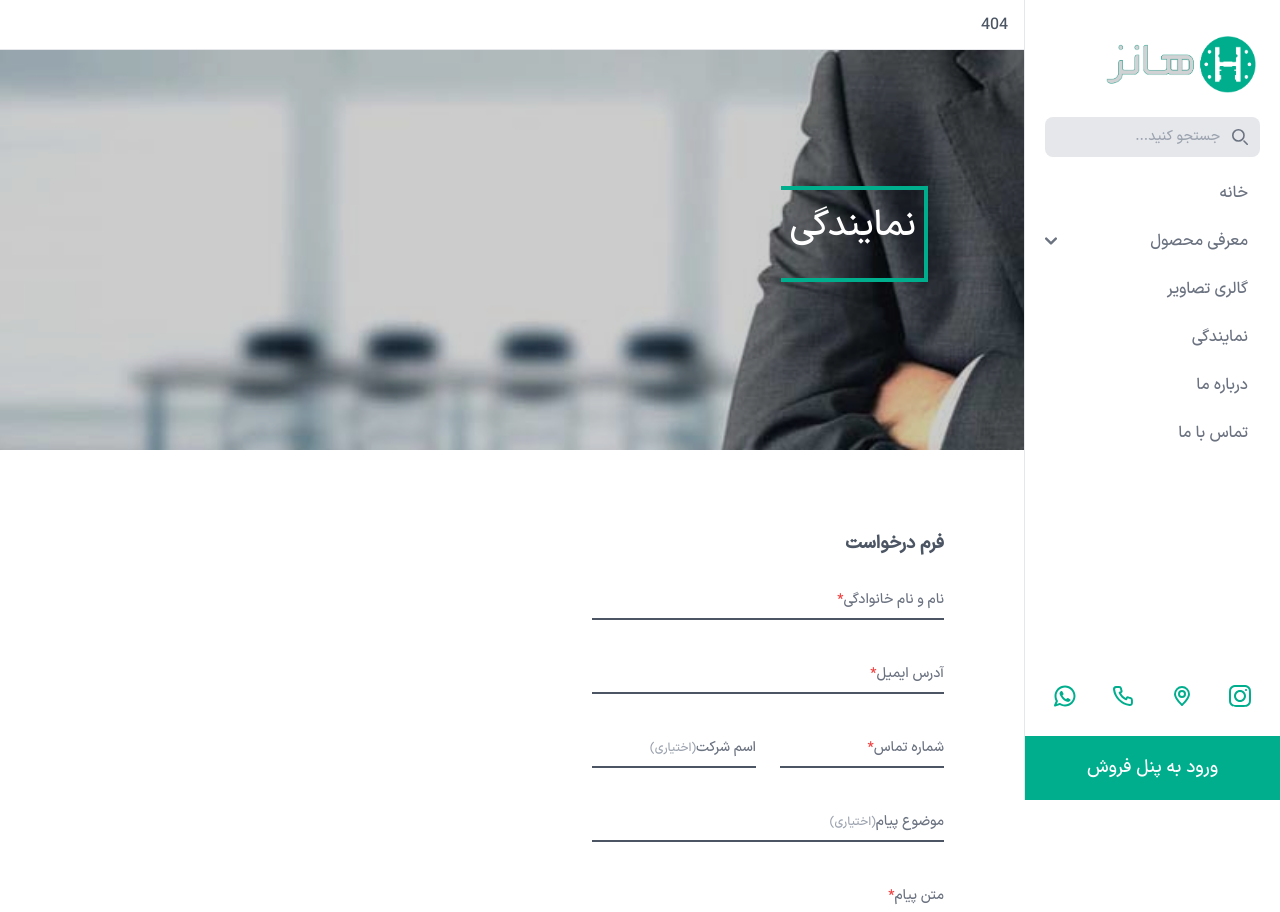
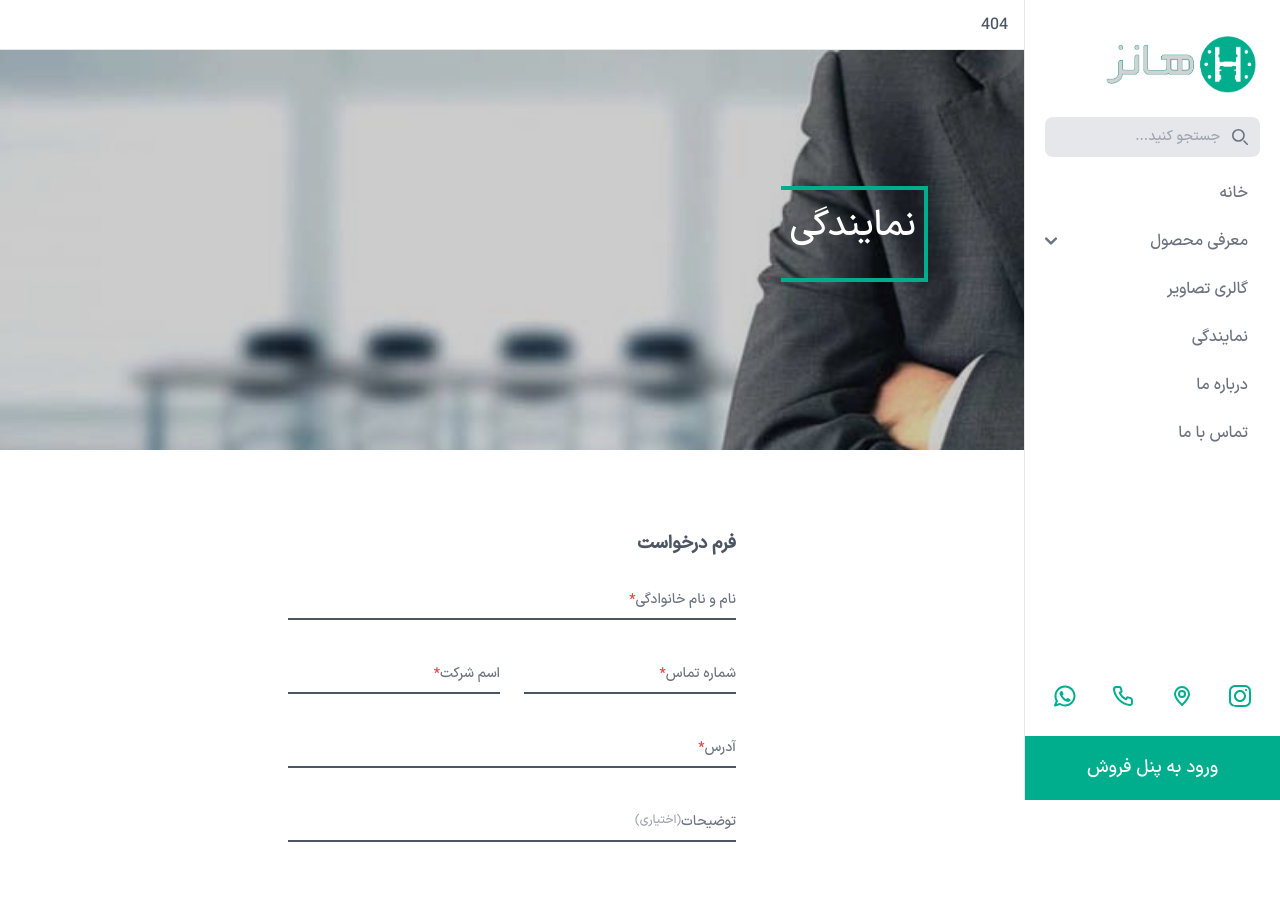
Before and after one commit to zahra-hsb/hanz-, a Next.js app: page /Agency in a window 1280 px wide. Shown: the top 912 px of the page. Built offline with nearby package versions, Linux system fonts and the light colour scheme.

Commit message:
agency form edited

```diff
--- a/src/components/agencyComponents/AgencyForm/index.jsx
+++ b/src/components/agencyComponents/AgencyForm/index.jsx
@@ -1,10 +1,106 @@
 import Form from "@/components/contactUsComponents/Form"
+import { useState, useEffect } from "react"
+import emailjs from 'emailjs-com';
 
 const AgencyForm = () => {
+    const [email, setEmail] = useState('')
+    const [tel, setTel] = useState('')
+    const [isEmailValid, setIsValid] = useState(false)
+    const [isMobileValid, setMobileValid] = useState(false)
+
+    const [values, setValues] = useState({
+        fullName: '',
+        tel: '',
+        company: '',
+        address: '',
+        description: ''
+    });
+    const [status, setStatus] = useState('');
+    function handleSubmit(event) {
+        event.preventDefault()
+        if (!isEmailValid || !isMobileValid) {
+            setStatus({ message: 'لطفا ایمیل یا شماره تماس را به درستی وارد کنید.', messageColor: 'text-red-500' });
+            console.log('not valid')
+
+        } else {
+            emailjs.send('service_u48ym1p', 'template_oq6pgux', values, 'Vtwq3EtwQskHbElPW')
+                .then(response => {
+                    console.log('SUCCESS!')
+                    setValues({
+                        fullName: '',
+                        tel: '',
+                        company: '',
+                        address: '',
+                        description: ''
+                    });
+                    setStatus({ message: 'پیام شما با موفقیت ارسال شد', messageColor: 'text-green' })
+                }, error => {
+                    setStatus({ message: 'پیام ارسال نشد', messageColor: 'text-red-500' })
+                });
+
+        }
+    }
+
+
+    const handleEmailChange = (e) => {
+        setEmail(e.target.value)
+        const emailRegex = /^[^\s@]+@[^\s@]+\.[^\s@]+$/;
+        setIsValid(emailRegex.test(e.target.value))
+    }
+
+    const handleMobileChange = (e) => {
+        setTel(e.target.value)
+        const mobileRegex = /^(0|0098|\+98)9(0[1-5]|[1 3]\d|2[0-2]|98)\d{7}$/;
+        setMobileValid(mobileRegex.test(e.target.value))
+    }
+
+    useEffect(() => {
+        if (status === 'SUCCESS') {
+            setTimeout(() => {
+                setStatus('');
+            }, 1000);
+        }
+    }, [status]);
+
+    const handleChange = (e) => {
+        setValues({
+            ...values,
+            [e.target.name]: e.target.value
+        })
+    }
     return (
         <>
-            <Form />
+            <div className='max-w-md mx-auto'>
+                <div className='flex items-center lg:justify-start justify-center pb-5'>
+                    <h2 className='font-bold text-lg text-gray-600 '>فرم درخواست</h2>
+                </div>
+                <form onSubmit={handleSubmit}>
+                    <div className="relative z-0 w-full mb-8 group">
+                        <input value={values.fullName} name='fullName' onChange={handleChange} type="text" id="floating_first_name" className="block py-2.5 px-0 w-full text-sm text-gray-900 bg-transparent border-0 border-b-2 border-gray-600 appearance-none focus:outline-none focus:ring-0 focus:border-green peer" placeholder=" " required />
+                        <label htmlFor="floating_first_name" className="peer-focus:font-medium absolute text-sm text-gray-500 duration-300 transform -translate-y-6 scale-75 top-3 -z-10 origin-[0] peer-focus:start-0 rtl:peer-focus:translate-x-1/4 peer-focus:text-green peer-placeholder-shown:scale-100 peer-placeholder-shown:translate-y-0 peer-focus:scale-75 peer-focus:-translate-y-6 flex justify-start"><p>نام و نام خانوادگی</p><p className="text-red-500">*</p></label>
+                    </div>
+                    <div className="grid md:grid-cols-2 md:gap-6">
+                        <div className="relative z-0 w-full mb-8 group">
+                            <input value={values.tel} maxLength={11} name='tel' onKeyUp={(e) => handleMobileChange(e)} onChange={handleChange} type="tel" id="floating_phone" className={`${isMobileValid ? `border-green` : `focus:border-red-500`} block py-2.5 px-0 w-full text-sm text-gray-900 bg-transparent border-0 border-b-2 border-gray-600 appearance-none focus:outline-none focus:ring-0 peer`} placeholder=" " required />
+                            <label htmlFor="floating_phone" className="peer-focus:font-medium absolute text-sm text-gray-500 duration-300 transform -translate-y-6 scale-75 top-3 -z-10 origin-[0] peer-focus:start-0 rtl:peer-focus:translate-x-1/4 peer-focus:text-green peer-placeholder-shown:scale-100 peer-placeholder-shown:translate-y-0 peer-focus:scale-75 peer-focus:-translate-y-6 flex justify-start"><p>شماره تماس</p><p className="text-red-500">*</p></label>
+                        </div>
+                        <div className="relative z-0 w-full mb-8 group">
+                            <input value={values.company} name='company' onChange={handleChange} type="text" id="floating_company" className="block py-2.5 px-0 w-full text-sm text-gray-900 bg-transparent border-0 border-b-2 border-gray-600 appearance-none focus:outline-none focus:ring-0 focus:border-green peer" placeholder=" " required/>
+                            <label htmlFor="floating_company" className="peer-focus:font-medium absolute text-sm text-gray-500 duration-300 transform -translate-y-6 scale-75 top-3 -z-10 origin-[0] peer-focus:start-0 rtl:peer-focus:translate-x-1/4 peer-focus:text-green peer-placeholder-shown:scale-100 peer-placeholder-shown:translate-y-0 peer-focus:scale-75 peer-focus:-translate-y-6 flex justify-start items-center"><p>اسم شرکت</p><p className="text-red-500">*</p></label>
+                        </div>
+                    </div>
+                    <div className="relative z-0 w-full mb-8 group">
+                        <input value={values.address} name='address' onChange={handleChange} type="text" id="floating_repeat_password" className="block py-2.5 px-0 w-full text-sm text-gray-900 bg-transparent border-0 border-b-2 border-gray-600 appearance-none focus:outline-none focus:ring-0 focus:border-green peer" placeholder=" " required />
+                        <label htmlFor="floating_repeat_password" className="peer-focus:font-medium absolute text-sm text-gray-500 duration-300 transform -translate-y-6 scale-75 top-3 -z-10 origin-[0] peer-focus:start-0 rtl:peer-focus:translate-x-1/4 peer-focus:text-green peer-placeholder-shown:scale-100 peer-placeholder-shown:translate-y-0 peer-focus:scale-75 peer-focus:-translate-y-6 flex justify-start"><p>آدرس</p><p className="text-red-500">*</p></label>
+                    </div>
+                    <div className="relative z-0 w-full mb-8 group">
+                        <input  name='description' onChange={handleChange} type="text" id="floating_repeat_password" className="block py-2.5 px-0 w-full text-sm text-gray-900 bg-transparent border-0 border-b-2 border-gray-600 appearance-none focus:outline-none focus:ring-0 focus:border-green peer" placeholder=" " />
+                        <label htmlFor="floating_repeat_password" className="peer-focus:font-medium absolute text-sm text-gray-500 duration-300 transform -translate-y-6 scale-75 top-3 -z-10 origin-[0] peer-focus:start-0 rtl:peer-focus:translate-x-1/4 peer-focus:text-green peer-placeholder-shown:scale-100 peer-placeholder-shown:translate-y-0 peer-focus:scale-75 peer-focus:-translate-y-6 flex justify-start"><p>توضیحات</p><p className="text-gray-400 text-xs">(اختیاری)</p></label>
+                    </div>
+                    <button type="submit" className="text-green text-sm lg:text-md px-4 py-2 mt-[40px] rounded-3xl transition-colors text-white hover:text-green bg-green hover:bg-white font-medium w-full text-center border-2 border-green">ارسال درخواست</button>
 
+                </form>
+            </div>
         </>
     )
 }
--- a/src/pages/Agency/index.jsx
+++ b/src/pages/Agency/index.jsx
@@ -5,7 +5,7 @@ const Agency = () => {
     return (
         <>
             <Main title={'نمایندگی'} bg={'bg-agencySection'} height={'h-[50vh]'} display={'hidden'} />
-            <div className="w-full sm:w-1/2 p-20">
+            <div className="w-full sm:p-20 py-20 p-10">
                 <AgencyForm />
             </div>
         </>
```
